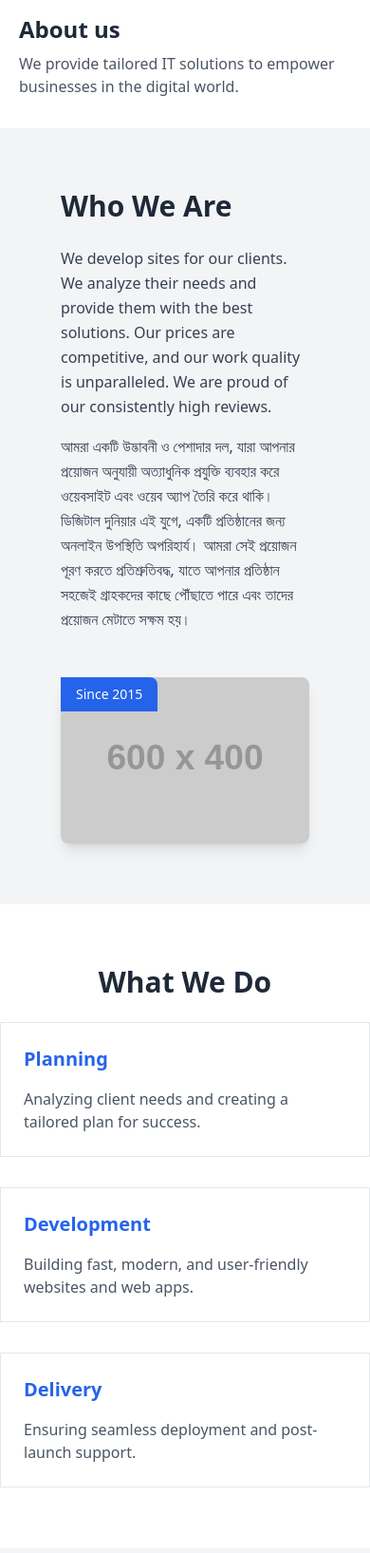
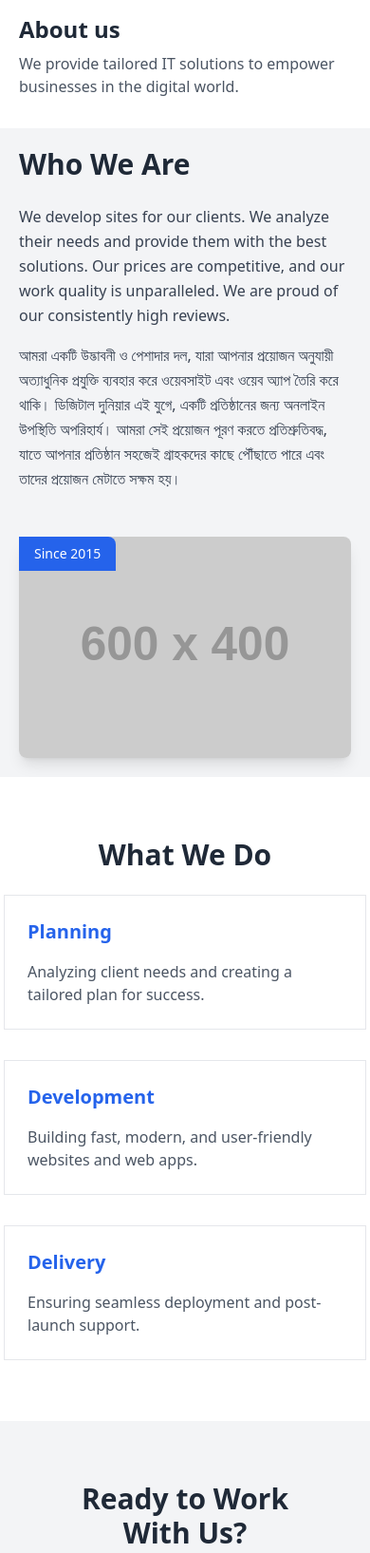
Before and after one commit to mdhgtushar/rubidsoft, a plain HTML site: page about.html in a window 390 px wide. Shown: the part 960-2595 px from the top of the page at 95% size. Drawn offline with nearby package versions, Linux system fonts and the light colour scheme; placeholder pictures from the web are drawn by us.

Commit message:
about updated

```diff
--- a/about.html
+++ b/about.html
@@ -321,7 +321,7 @@
                 </p>
               </div>
               <!-- Main Content -->
-              <div class="grid bg-gray-100 p-16 grid-cols-1 lg:grid-cols-2 gap-12 items-center">
+              <div class="grid bg-gray-100 p-5 md:p-16 grid-cols-1 lg:grid-cols-2 gap-12 items-center">
                 <!-- Text Content -->
                 <div>
                   <h2 class="text-3xl font-semibold text-gray-800 mb-6">
@@ -353,7 +353,7 @@
                 <h2 class="text-3xl font-semibold text-gray-800 mb-6 text-center">
                   What We Do
                 </h2>
-                <div class="grid grid-cols-1 md:grid-cols-3 gap-8">
+                <div class="grid grid-cols-1 md:grid-cols-3 gap-8 m-1">
                   <div class="bg-white border p-6">
                     <h3 class="text-xl font-bold text-blue-600 mb-4">Planning</h3>
                     <p class="text-gray-600">
```
